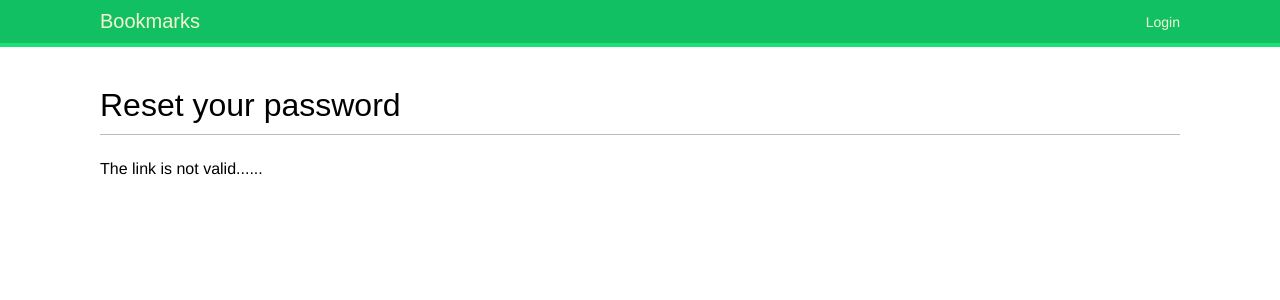
After one commit to KhaledFarghaly11/bookmarks-website, a Django app: page /account/password-reset/1/1 in a window 1280 px wide. The commit adds this page. Shown: the top 300 px of the page. Run offline with Django 5.2, Linux system fonts and the light colour scheme; some web fonts are replaced.

Commit message:
Added password reset views

```diff
--- a/account/templates/registration/login.html
+++ b/account/templates/registration/login.html
@@ -21,5 +21,10 @@
             <input type="hidden" name="next" value="{{ next }}">
             <p><input type="submit" value="Login"></p>
         </form>
+        <p>
+            <a href="{% url 'password_reset' %}">
+                Forgotten your password?
+            </a>
+        </p>
     </div>
 {% endblock %}
--- /dev/null
+++ b/account/templates/registration/password_reset_confirm.html
@@ -0,0 +1,18 @@
+{% extends "base.html" %}
+
+{% block title %} Reset your password {% endblock %}
+
+{% block content %}
+    <h1>Reset your password</h1>
+
+    {% if validlink %}
+        <p>Please enter your password twice.</p>
+        <form method="post">
+            {{ form.as_p }}
+            {% csrf_token %}
+            <p><input type="submit" value="Change your password" /></p>
+        </form>
+    {% else  %}
+        <p>The link is not valid......</p>
+    {% endif  %}
+{% endblock %}
--- /dev/null
+++ b/account/templates/registration/password_reset_email.html
@@ -0,0 +1,6 @@
+Someone asked for password reset for email {{ email }}.
+
+Follow the link below:
+{{ protocol }}://{{ domain }}{% url 'password_reset_confirm' uidb64=uid token=token %}
+
+Your username, in case you've forgotten: {{ user.get_username }}
--- a/account/urls.py
+++ b/account/urls.py
@@ -9,6 +9,11 @@ urlpatterns = [
     path('password-change/', auth_views.PasswordChangeView.as_view(), name='password_change'),
     path('password-change/done/', auth_views.PasswordChangeDoneView.as_view(), name='password_change_done'),
 
+    path('password-reset/', auth_views.PasswordResetView.as_view(), name='password_reset'),
+    path('password-reset/done/', auth_views.PasswordResetDoneView.as_view(), name='password_reset_done'),
+    path('password-reset/<uidb64>/<token>', auth_views.PasswordResetConfirmView.as_view(), name='password_reset_confirm'),
+    path('password-reset/complete/', auth_views.PasswordResetCompleteView.as_view(), name='password_reset_complete'),
+
 
     path('dashboard/', views.dashboard, name='dashboard'),
 
--- a/bookmarks/settings.py
+++ b/bookmarks/settings.py
@@ -128,3 +128,5 @@ DEFAULT_AUTO_FIELD = 'django.db.models.BigAutoField'
 LOGIN_REDIRECT_URL = 'dashboard'
 LOGIN_URL = 'login'
 LOGOUT_URL = 'logout'
+
+EMAIL_BACKEND = 'django.core.mail.backends.console.EmailBackend'
```
Also changed, not shown: account/templates/registration/password_reset_complete.html (added, +8 -0 lines), account/templates/registration/password_reset_done.html (added, +9 -0 lines), account/templates/registration/password_reset_form.html (added, +14 -0 lines).
